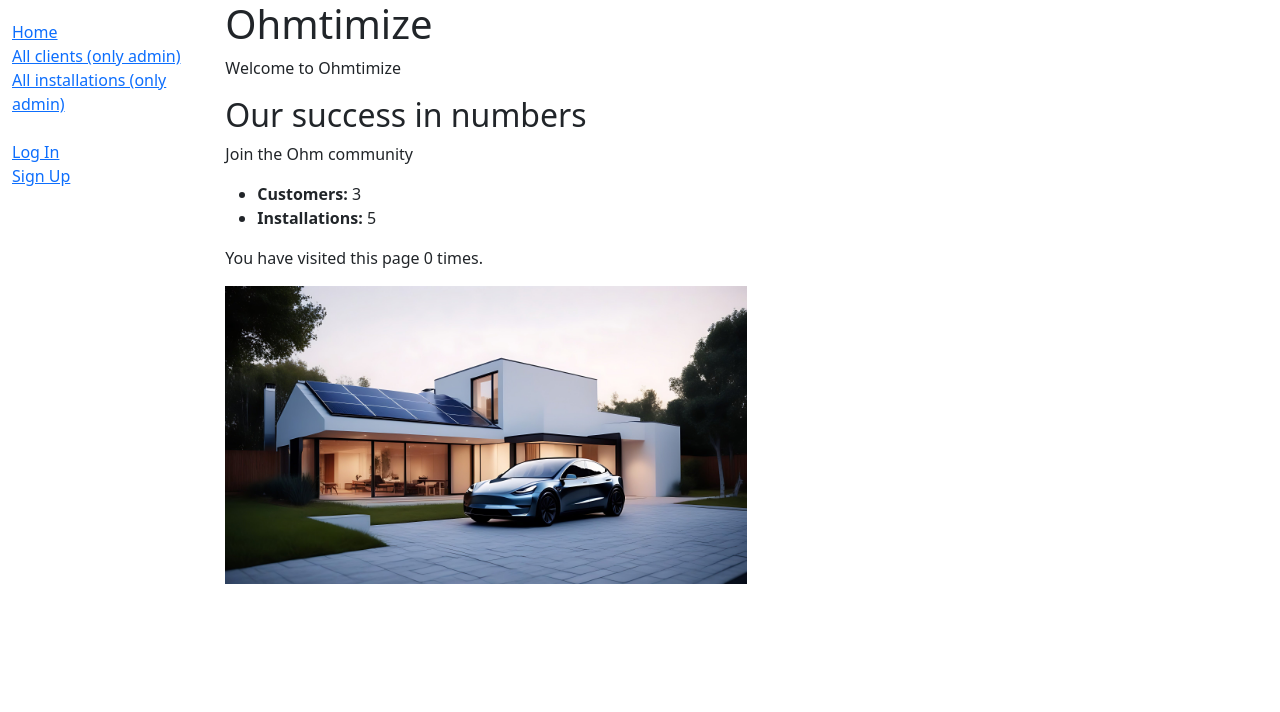
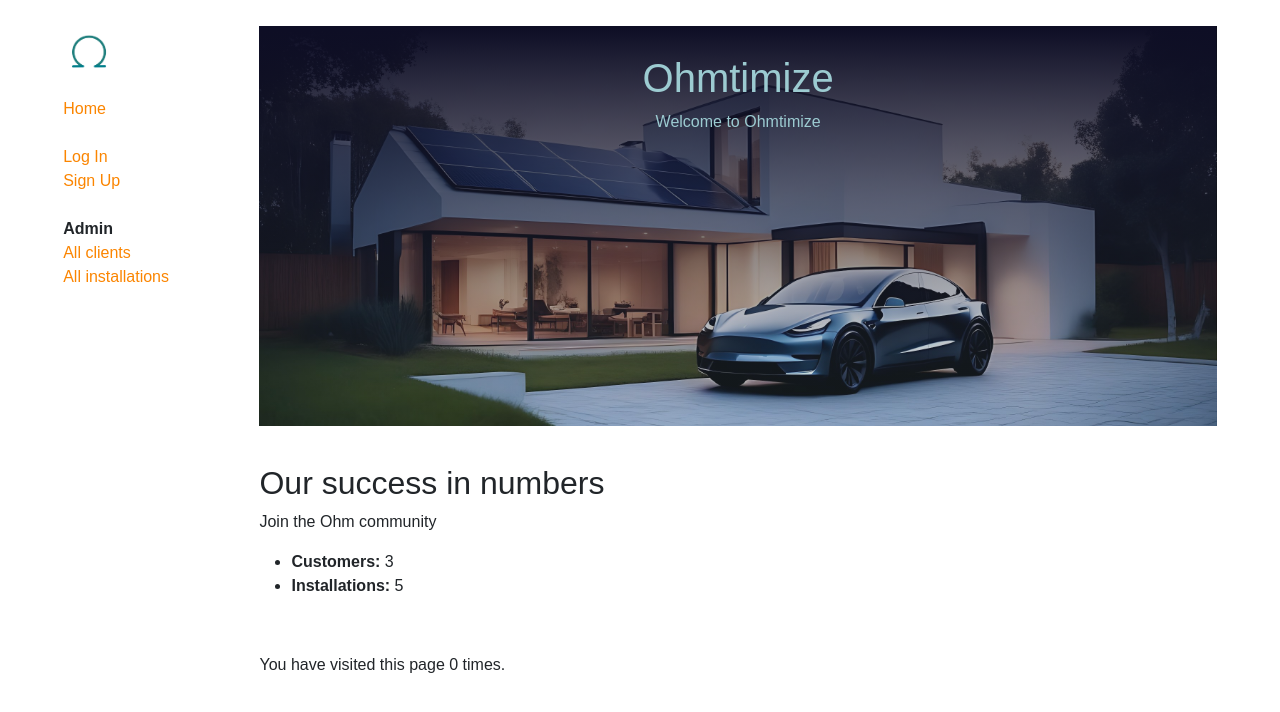
Before and after one commit to Ohmtimize/WebOhm, a Django app: page /ohmtimize/ in a window 1280 px wide. Shown: the top 712 px of the page. Run offline with Django 4.2, Linux system fonts and the light colour scheme; data comes from the database, SQL or seed files in the repository; both versions use the stored data as it was after the commit.

Commit message:
changes in style

```diff
--- a/ohm/ohmtimize/static/css/styles.css
+++ b/ohm/ohmtimize/static/css/styles.css
@@ -1,8 +1,24 @@
+body {
+  font-family: 'Gotham', sans-serif;
+  margin: 2% 4%;
+}
+
+
 .sidebar-nav {
     margin-top: 20px;
     padding: 0;
     list-style: none;
   }
+
+.sidebar-nav li {
+  font-weight: bold;
+}
+
+.sidebar-nav a {
+  text-decoration: none;
+  color: #fb8500;
+  font-weight: 500;
+}
 
   #logout-form {
     display: inline;
@@ -11,6 +27,28 @@
     padding: 0;
     margin: 0;
   }
+
+.hero div {
+  background-image: linear-gradient(180deg, rgb(14, 14, 37) 0.5%, rgba(156,203,209,0.12) 100%),  url("../images/house_with_solar_panels.jpg");
+  background-repeat: no-repeat;
+  background-position: center;
+  background-size: cover;
+  height: 50vh;
+}
+
+.hero h1, .hero p {
+  color:#9ccbd1;
+  text-align: center;
+}
+
+.hero h1 {
+  padding-top: 3%;
+}
+
+.stats {
+  margin: 2% 0;
+  padding: 2% 0;
+}
 
 .success-msg {
   color: #270;
--- a/ohm/ohmtimize/templates/base_generic.html
+++ b/ohm/ohmtimize/templates/base_generic.html
@@ -17,11 +17,10 @@
     <div class="container-fluid">
       <div class="row">
         <div class="col-sm-2">
+          <img src="{% static 'images/logo.png' %}" alt="Logo Ohmtimize" style="width:30%; margin-left: auto; margin-right: auto;" />
           {% block sidebar %}
             <ul class="sidebar-nav">
               <li><a href="{% url 'index' %}">Home</a></li>
-              <li><a href="{% url 'clients' %}">All clients (only admin)</a></li>
-              <li><a href="{% url 'installations' %}">All installations (only admin)</a></li>
               <br>
               {% if user.is_authenticated %}
               <li>User: {{ user.get_username }}</li>
@@ -37,6 +36,12 @@
               <li><a href="{% url 'login' %}?next={{ request.path }}">Log In</a></li>
               <li><a href="{% url 'signup' %}">Sign Up</a></li>
               {% endif %}
+              <br>
+              <li>
+                Admin
+                <li><a href="{% url 'clients' %}">All clients</a></li>
+                <li><a href="{% url 'installations' %}">All installations</a></li>
+              </li>
             </ul>
           {% endblock %}
         </div>
--- a/ohm/ohmtimize/templates/index.html
+++ b/ohm/ohmtimize/templates/index.html
@@ -1,20 +1,26 @@
 {% extends "base_generic.html" %}
 
 {% block content %}
-  <h1>Ohmtimize</h1>
-  <p>
-    Welcome to Ohmtimize
-  </p>
+<!-- Hero -->
+ <section class="hero">
+  <div>
+    <h1>Ohmtimize</h1>
+    <p>Welcome to Ohmtimize</p>
+  </div>
+ </section>
+
+ <section class="stats">
   <h2>Our success in numbers</h2>
   <p>Join the Ohm community</p>
   <ul>
     <li><strong>Customers:</strong> {{ num_clients }}</li>
     <li><strong>Installations:</strong> {{ num_installations }}</li>
   </ul>
+ </section>
 
-  <p>You have visited this page {{ num_visits }} time{{ num_visits|pluralize }}.</p>
+  <span>You have visited this page {{ num_visits }} time{{ num_visits|pluralize }}.</span>
 
-{% load static %}
-<img src="{% static 'images/house_with_solar_panels.jpg' %}" alt="Image Ohmtimize" style="width:50%; margin-left: auto; margin-right: auto;" />
+<!-- {% load static %}
+<img src="{% static 'images/house_with_solar_panels.jpg' %}" alt="Image Ohmtimize" style="width:50%; margin-left: auto; margin-right: auto;" /> -->
 
 {% endblock %}
```
Also changed, not shown: ohm/db.sqlite3, ohm/ohmtimize/static/images/logo.png (added).
